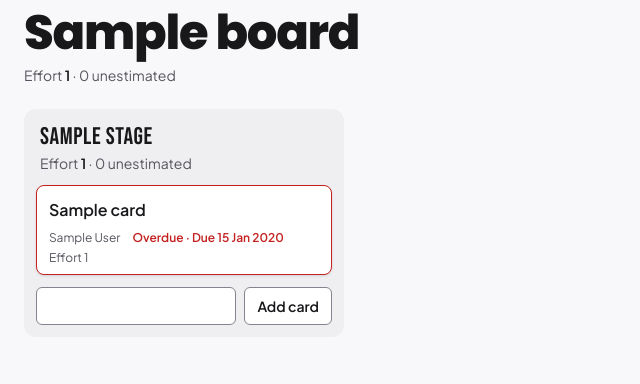
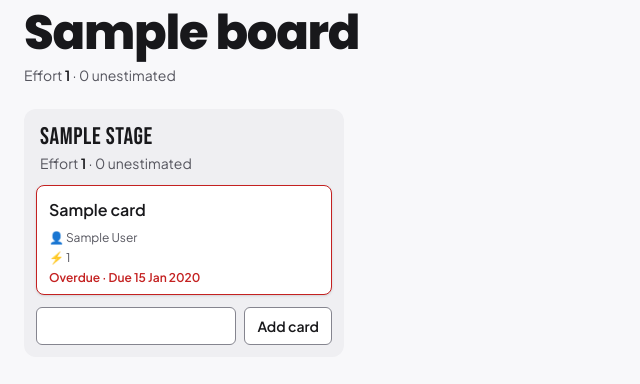
Before and after one commit to ivancze/workboard, a Django app: page /boards/1/ in a window 1280 px wide. Shown: the part 114-498 px from the top of the page, without its empty margins (0-640 px from the left). Run offline with Django 5.2, Linux system fonts and the light colour scheme; a user stored in the database is signed in; tables that the repository leaves empty hold one stand-in row (values such as "Sample post"); style sheets or scripts are compiled from the project's sources; parts of the project's set-up code (start-up, migrations or seed data) failed here and were passed over.

Commit message:
chore: aesthetic improvements

```diff
--- a/boards/forms.py
+++ b/boards/forms.py
@@ -61,8 +61,8 @@ class CardForm(forms.ModelForm):
             "effort",
         ]
         help_texts = {
-            "description": "Markdown. HTML is shown as plain text.",
-            "contact_persons": "People outside the board, e.g. Dave, Priya from Acme.",
+            "description": "Markdown supported.",
+            "contact_persons": "People outside the board, e.g. Lando Hamilton po",
             "effort": "In steps of 0.5. Leave empty if Unestimated.",
         }
         widgets = {
--- a/templates/components/card_tile.html
+++ b/templates/components/card_tile.html
@@ -10,13 +10,14 @@
 <li data-move-url="{% url 'card_move' board.pk card.pk %}" class="cursor-grab rounded-lg border {% if card.is_overdue %}border-danger{% else %}border-border{% endif %} bg-surface shadow-sm transition-colors hover:border-accent">
   <a href="{% url 'card_detail' board.pk card.pk %}" class="block p-3 pb-2">
     <span class="block font-semibold">{{ card.title }}</span>
-    <span class="mt-2 flex flex-wrap gap-x-3 gap-y-1 text-xs text-text-muted">
-      <span>{% if card.assignee %}{{ card.assignee.name }}{% else %}Unassigned{% endif %}</span>
+    <span class="mt-2 flex flex-col gap-1 text-xs text-text-muted">
+      {# Each emoji stands in for a label, so screen readers get the word instead. #}
+      <span><span aria-hidden="true">👤</span> <span class="sr-only">Assignee</span>{% if card.assignee %}{{ card.assignee.name }}{% else %}Unassigned{% endif %}</span>
+      {% if card.effort is not None %}
+        <span><span aria-hidden="true">⚡</span> <span class="sr-only">Effort</span>{{ card.effort|floatformat:"-1" }}</span>
+      {% endif %}
       {% if card.due_date %}
         <span{% if card.is_overdue %} class="font-semibold text-danger"{% endif %}>{% if card.is_overdue %}Overdue · {% endif %}Due {{ card.due_date|date:"j M Y" }}</span>
-      {% endif %}
-      {% if card.effort is not None %}
-        <span>Effort {{ card.effort|floatformat:"-1" }}</span>
       {% endif %}
     </span>
   </a>
```
Also changed, not shown: boards/tests/test_cards.py (+2 -2 lines).
